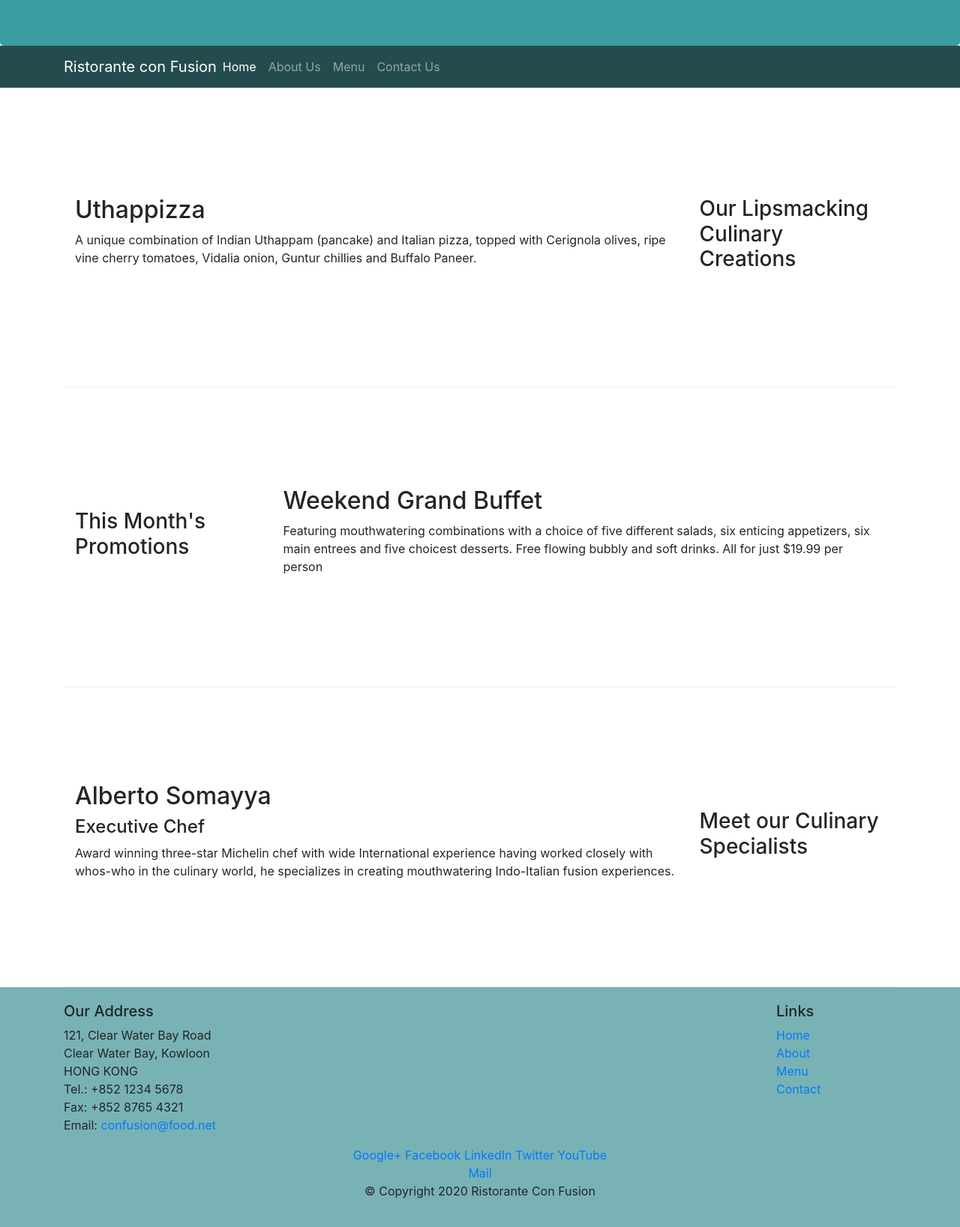
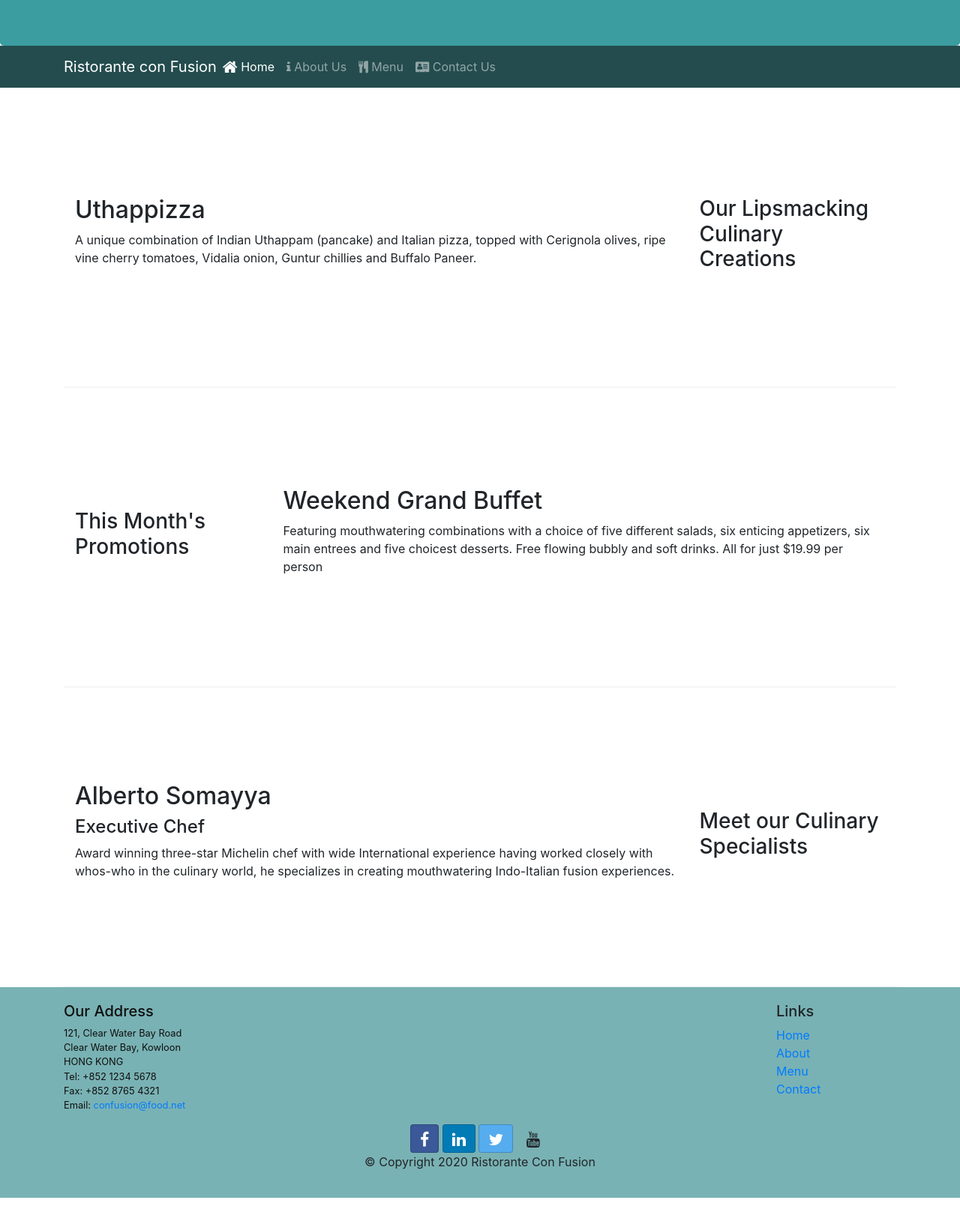
Before and after one commit to nikmaxott/confusion-website, a website: page index.html in a window 1280 px wide. Shown: the part 211-1848 px from the top of the page at 75% size. After the commit the page ends 1809 px from the top, so only its background shows below. Drawn offline with nearby package versions, Linux system fonts and the light colour scheme.

Commit message:
Added icon fonts

```diff
--- a/index.html
+++ b/index.html
@@ -9,6 +9,8 @@
 
     <!-- Bootstrap CSS -->
     <link rel="stylesheet" href="node_modules/bootstrap/dist/css/bootstrap.min.css">
+    <link rel="stylesheet" href="node_modules/font-awesome/css/font-awesome.min.css">
+    <link rel="stylesheet" href="node_modules/bootstrap-social/bootstrap-social.css">
     <link rel="stylesheet" href="css/styles.css">
     <title>Ristorante Con Fusion</title>
 </head>
@@ -35,10 +37,10 @@
             <a class="navbar-brand mr-auto" href="#">Ristorante con Fusion</a>
             <div class="collapse navbar-collapse" id="Navbar">
                 <ul class="navbar-nav mr-auto">
-                    <li class="nav-item active"><a class="nav-link" href="#">Home</a></li>
-                    <li class="nav-item"><a class="nav-link" href="./aboutus.html">About Us</a></li>
-                    <li class="nav-item"><a class="nav-link" href="#">Menu</a></li>
-                    <li class="nav-item"><a class="nav-link" href="#">Contact Us</a></li>
+                    <li class="nav-item active"><a class="nav-link" href="#"><span class="fa fa-home fa-lg"></span> Home</a></li>
+                    <li class="nav-item"><a class="nav-link" href="./aboutus.html"><span class="fa fa-info"></span>  About Us</a></li>
+                    <li class="nav-item"><a class="nav-link" href="#"><span class="fa fa-cutlery"></span> Menu</a></li>
+                    <li class="nav-item"><a class="nav-link" href="#"><span class="fa fa-address-card"></span> Contact Us</a></li>
                 </ul>
             </div>
         </div>
@@ -90,13 +92,13 @@
                         <li><a href="#">Contact</a></li>
                     </ul>
                 </div>
-                <div class="col-7 order-sm-first col-sm-5">
+                <div class="col-7 order-sm-first col-sm-5 address">
                     <h5>Our Address</h5>
                     <address>
 		              121, Clear Water Bay Road<br>
 		              Clear Water Bay, Kowloon<br>
 		              HONG KONG<br>
-		              Tel.: +852 1234 5678<br>
+		              Tel: +852 1234 5678<br>
 		              Fax: +852 8765 4321<br>
 		              Email: <a href="mailto:confusion@food.net">confusion@food.net</a>
 		           </address>
@@ -105,12 +107,10 @@
            <div class="row justify-content-center">
                 <div class="col-12 col-sm-4 align-self-center">
                     <div class="text-center">
-                        <a href="http://google.com/+">Google+</a>
-                        <a href="http://www.facebook.com/profile.php?id=">Facebook</a>
-                        <a href="http://www.linkedin.com/in/">LinkedIn</a>
-                        <a href="http://twitter.com/">Twitter</a>
-                        <a href="http://youtube.com/">YouTube</a>
-                        <a href="mailto:">Mail</a>
+                        <a class="btn btn=social-icon btn-facebook" href="http://www.facebook.com/profile.php?id="><i class="fa fa-facebook fa-lg"></i></a>
+                        <a class="btn btn=social-icon btn-linkedin" href="http://www.linkedin.com/in/"><i class="fa fa-linkedin fa-lg"></i></a>
+                        <a class="btn btn=social-icon btn-twitter" href="http://twitter.com/"><i class="fa fa-twitter fa-lg"></i></a>
+                        <a class="btn btn=social-icon btn-youtube" href="http://youtube.com/"><i class="fa fa-youtube fa-lg"></i></a>
                     </div>
                 </div>
            </div>
--- a/package.json
+++ b/package.json
@@ -15,6 +15,8 @@
   },
   "dependencies": {
     "bootstrap": "^4.5.2",
+    "bootstrap-social": "^5.1.1",
+    "font-awesome": "^4.7.0",
     "jquery": "^3.5.1",
     "popper.js": "^1.12.9"
   }
```
Also changed, not shown: aboutus.html (+11 -11 lines), 1 other file.
